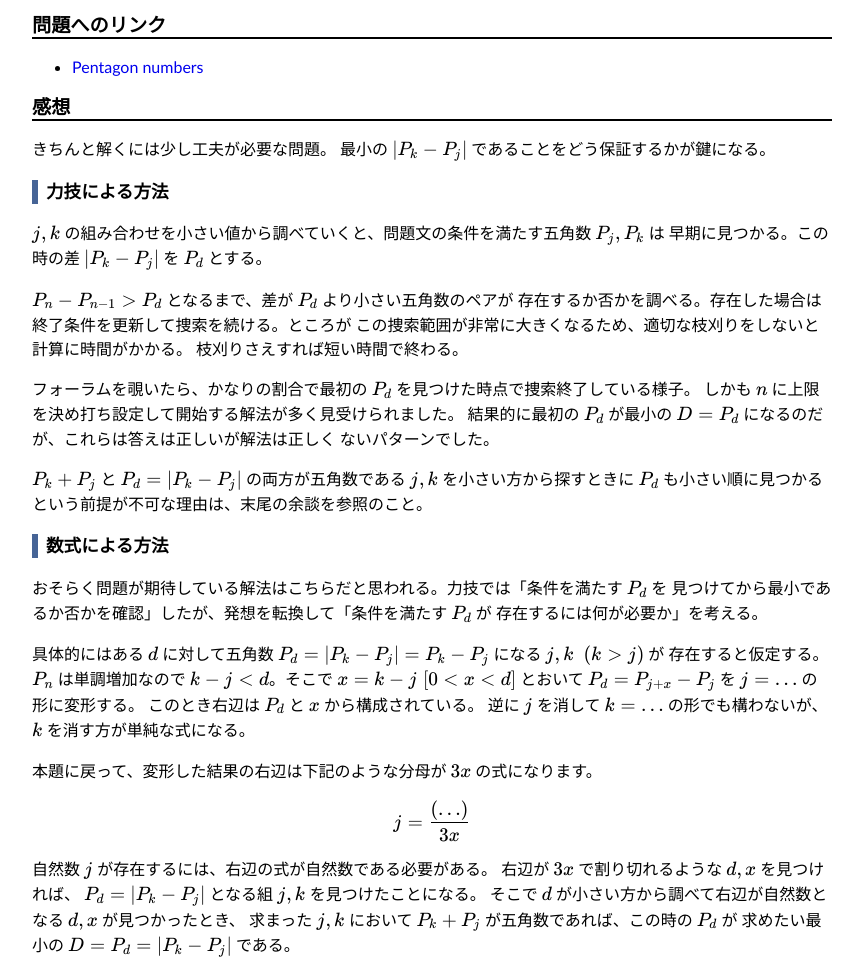
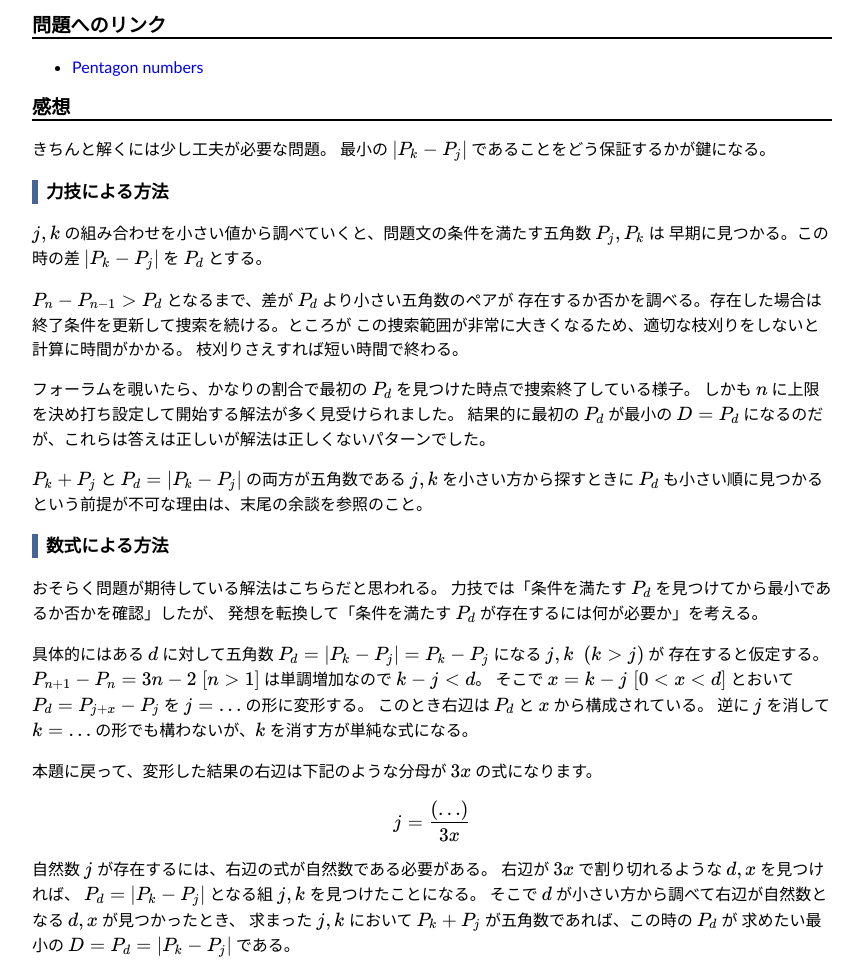
Before and after one commit to kwj/project-euler, a plain HTML site: page docs/ja/pm/problem-44/index.html in a window 1280 px wide. Shown: the part 120-1091 px from the top of the page, without its empty margins (208-1071 px from the left). Drawn offline with nearby package versions, Linux system fonts and the light colour scheme.

Commit message:
fix document

```diff
--- a/docs/ja/pm/problem-44/index.html
+++ b/docs/ja/pm/problem-44/index.html
@@ -63,17 +63,16 @@
 枝刈りさえすれば短い時間で終わる。</p>
 <p>フォーラムを覗いたら、かなりの割合で最初の $P_{d}$ を見つけた時点で捜索終了している様子。
 しかも $n$ に上限を決め打ち設定して開始する解法が多く見受けられました。
-結果的に最初の $P_{d}$ が最小の $D = P_{d}$ になるのだが、これらは答えは正しいが解法は正しく
-ないパターンでした。</p>
+結果的に最初の $P_{d}$ が最小の $D = P_{d}$ になるのだが、これらは答えは正しいが解法は正しくないパターンでした。</p>
 <p>$P_{k}+P_{j}$ と $P_{d} = |P_{k}-P_{j}|$ の両方が五角数である $j,k$ を小さい方から探すときに
 $P_{d}$ も小さい順に見つかるという前提が不可な理由は、末尾の余談を参照のこと。</p>
 <h3 id="数式による方法">数式による方法</h3>
-<p>おそらく問題が期待している解法はこちらだと思われる。力技では「条件を満たす $P_{d}$ を
-見つけてから最小であるか否かを確認」したが、発想を転換して「条件を満たす $P_{d}$ が
-存在するには何が必要か」を考える。</p>
+<p>おそらく問題が期待している解法はこちらだと思われる。
+力技では「条件を満たす $P_{d}$ を見つけてから最小であるか否かを確認」したが、
+発想を転換して「条件を満たす $P_{d}$ が存在するには何が必要か」を考える。</p>
 <p>具体的にはある $d$ に対して五角数 $P_{d} = |P_{k}-P_{j}| = P_{k}-P_{j}$ になる $j,k \enspace (k&gt;j)$ が
-存在すると仮定する。$P_{n}$ は単調増加なので $k-j&lt;d$。そこで $x=k-j \;[0&lt;x&lt;d]$ とおいて
-$P_{d}=P_{j+x}-P_{j}$ を $j= \ldots$ の形に変形する。
+存在すると仮定する。$P_{n+1}-P_{n}=3n-2 \;[n&gt;1]$ は単調増加なので $k-j&lt;d$。
+そこで $x=k-j \;[0&lt;x&lt;d]$ とおいて $P_{d}=P_{j+x}-P_{j}$ を $j= \ldots$ の形に変形する。
 このとき右辺は $P_{d}$ と $x$ から構成されている。
 逆に $j$ を消して $k= \ldots$ の形でも構わないが、$k$ を消す方が単純な式になる。</p>
 <p>本題に戻って、変形した結果の右辺は下記のような分母が $3x$ の式になります。</p>
```
